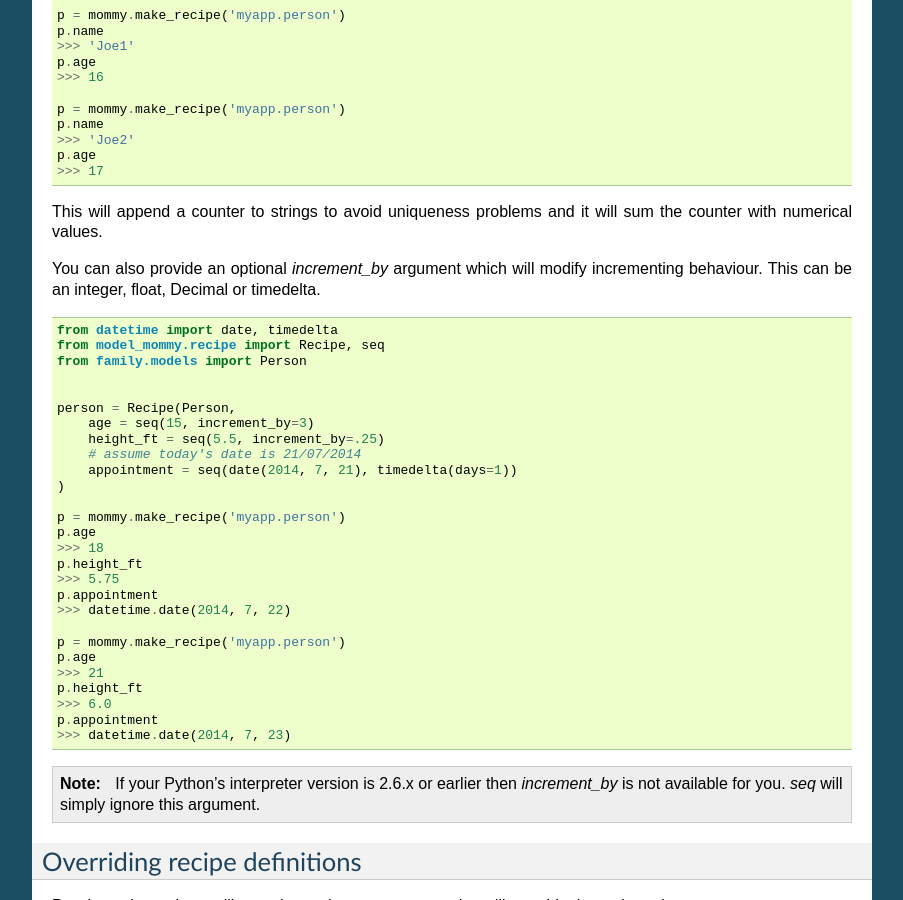
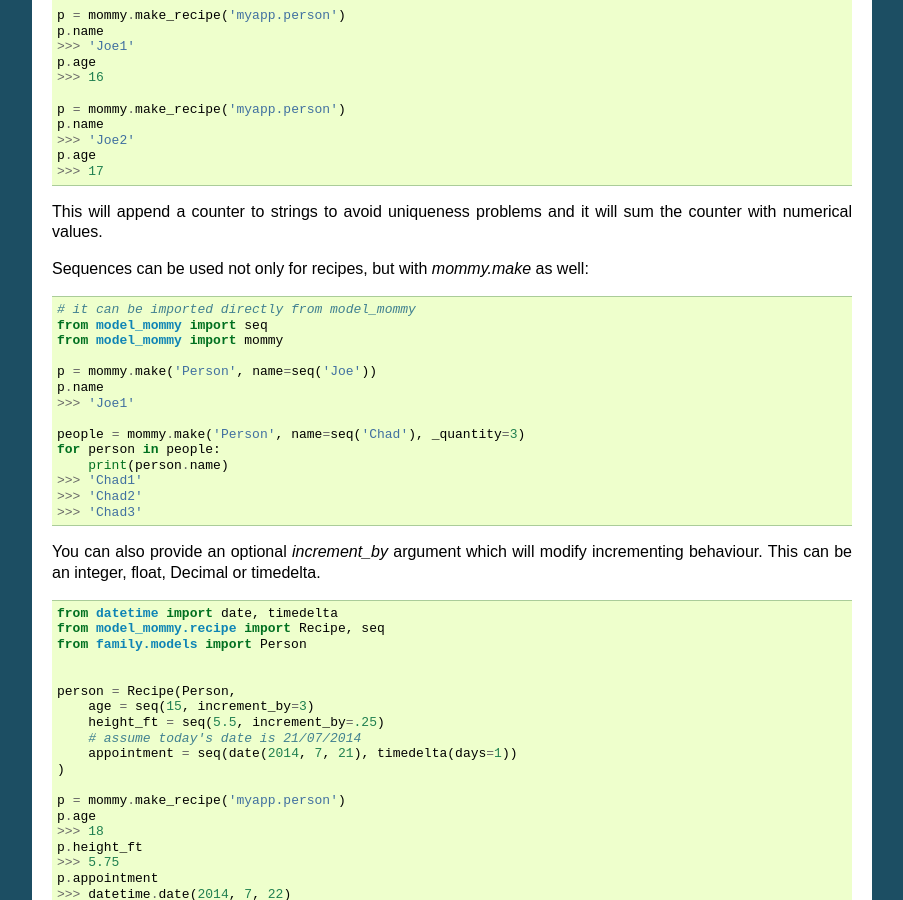
Before and after one commit to berinhard/model_mommy, a Sphinx documentation site: the page built from docs/source/recipes.rst, in a window 1280 px wide and 900 px high, scrolled down 3995 px. Shown: the whole window, without its empty margins (198-1101 px from the left). Built offline with Sphinx 7.4.7, drawn with Linux system fonts in a browser that asks for light colours.

Commit message:
Improve seq documentation with mommy.make examples

```diff
--- a/docs/source/recipes.rst
+++ b/docs/source/recipes.rst
@@ -261,6 +261,25 @@ Sometimes, you have a field with an unique value and using `make` can cause rand
 
 This will append a counter to strings to avoid uniqueness problems and it will sum the counter with numerical values.
 
+Sequences can be used not only for recipes, but with `mommy.make` as well:
+
+.. code-block:: python
+
+
+    # it can be imported directly from model_mommy
+    from model_mommy import seq
+    from model_mommy import mommy
+
+    p = mommy.make('Person', name=seq('Joe'))
+    p.name
+    >>> 'Joe1'
+
+    people = mommy.make('Person', name=seq('Chad'), _quantity=3)
+    for person in people:
+        print(person.name)
+    >>> 'Chad1'
+    >>> 'Chad2'
+    >>> 'Chad3'
 
 You can also provide an optional `increment_by` argument which will modify incrementing behaviour. This can be an integer, float, Decimal or timedelta.
 
```
